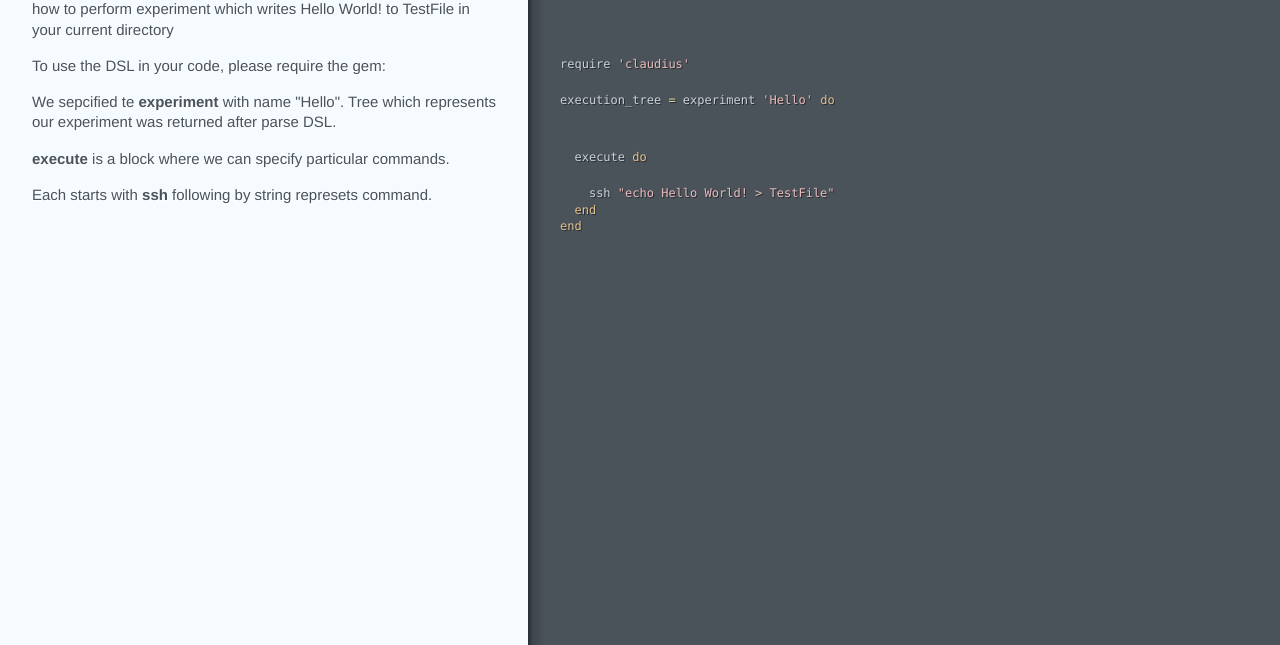
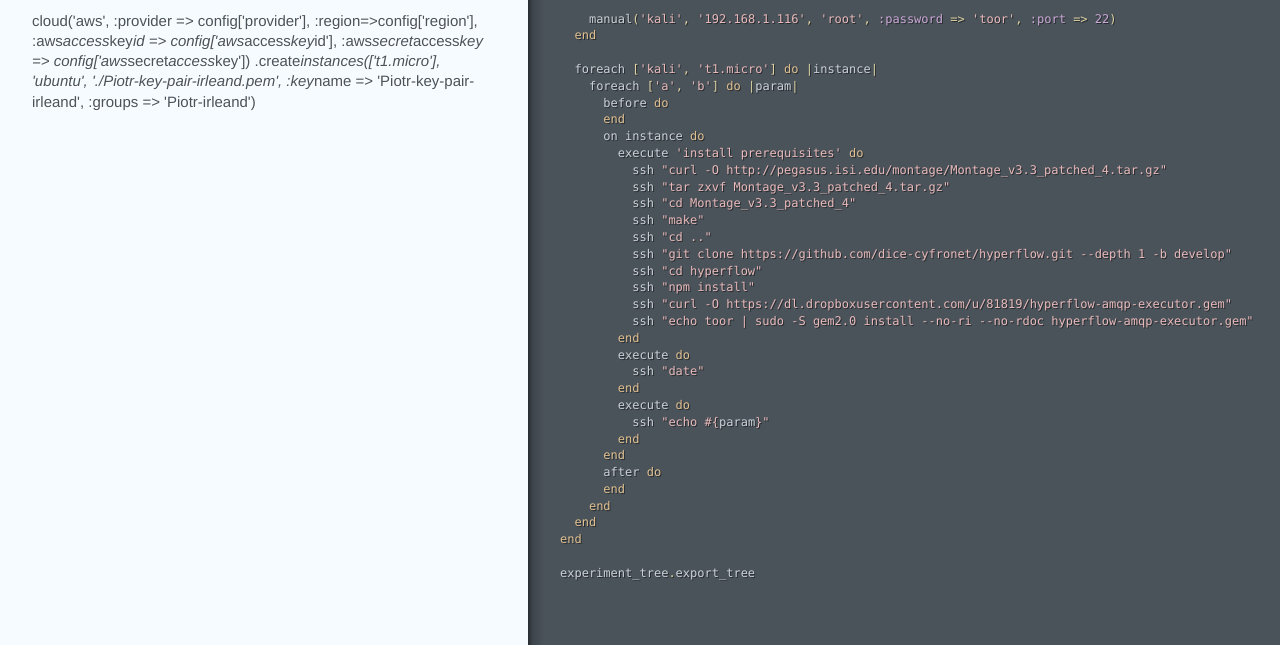
Before and after one commit to blostic/claudius, a plain HTML site: page examples/on_instance.html in a window 1280 px wide. Shown: the part 155-800 px from the top of the page. Drawn offline with Linux system fonts and the light colour scheme.

Commit message:
Generated documentation for 90baa3a81044f0808d4521de1702f2368dd69a50

```diff
--- a/assets/behavior.js
+++ b/assets/behavior.js
@@ -126,17 +126,7 @@ f.event={add:function(a,c,d,e,g){var h,i,j,k,l,m,n,o,p,q,r,s;if(!(a.nodeType===3
             "title": "on_instance"
           },
           "depth": 2,
-          "outline": [
-            {
-              "type": "heading",
-              "data": {
-                "level": 2,
-                "title": "Initiate experiment",
-                "slug": "initiate-experiment"
-              },
-              "depth": 2
-            }
-          ]
+          "outline": []
         }, {
           "type": "file",
           "data": {
--- a/examples/on_instance.html
+++ b/examples/on_instance.html
@@ -1,5 +1,44 @@
-<!DOCTYPE html><html lang="en"><head><title>examples/on_instance</title></head><meta http-equiv="Content-Type" content="text/html; charset=utf-8"><meta name="viewport" content="width=device-width, initial-scale=1.0, minimum-scale=1.0, maximum-scale=1.0"><meta name="groc-relative-root" content="../"><meta name="groc-document-path" content="examples/on_instance"><meta name="groc-project-path" content="examples/on_instance.rb"><meta name="groc-github-url" content="https://github.com/blostic/claudius"><link rel="stylesheet" type="text/css" media="all" href="../assets/style.css"><script type="text/javascript" src="../assets/behavior.js"></script><body><div id="meta"><div class="file-path"><a href="https://github.com/blostic/claudius/blob/master/examples/on_instance.rb">examples/on_instance.rb</a></div></div><div id="document"><div class="segment"></div><div class="segment"><div class="comments "><div class="wrapper"><h2 id="initiate-experiment">Initiate experiment</h2>
+<!DOCTYPE html><html lang="en"><head><title>examples/on_instance</title></head><meta http-equiv="Content-Type" content="text/html; charset=utf-8"><meta name="viewport" content="width=device-width, initial-scale=1.0, minimum-scale=1.0, maximum-scale=1.0"><meta name="groc-relative-root" content="../"><meta name="groc-document-path" content="examples/on_instance"><meta name="groc-project-path" content="examples/on_instance.rb"><meta name="groc-github-url" content="https://github.com/blostic/claudius"><link rel="stylesheet" type="text/css" media="all" href="../assets/style.css"><script type="text/javascript" src="../assets/behavior.js"></script><body><div id="meta"><div class="file-path"><a href="https://github.com/blostic/claudius/blob/master/examples/on_instance.rb">examples/on_instance.rb</a></div></div><div id="document"><div class="segment"><div class="code"><div class="wrapper"><span class="nb">require</span> <span class="s1">&#39;claudius&#39;</span>
+<span class="nb">require</span> <span class="s2">&quot;awesome_print&quot;</span>
 
-<p>Getting started Claudius is extremely simple. First example illustrates how to perform experiment which writes Hello World! to TestFile in your current directory</p></div></div></div><div class="segment"><div class="comments "><div class="wrapper"><p>To use the DSL in your code, please require the gem:</p></div></div><div class="code"><div class="wrapper"><span class="nb">require</span> <span class="s1">&#39;claudius&#39;</span></div></div></div><div class="segment"><div class="comments "><div class="wrapper"><p>We sepcified te <strong>experiment</strong> with name "Hello". Tree which represents our experiment was returned after parse DSL.</p></div></div><div class="code"><div class="wrapper"><span class="n">execution_tree</span> <span class="o">=</span> <span class="n">experiment</span> <span class="s1">&#39;Hello&#39;</span> <span class="k">do</span></div></div></div><div class="segment"><div class="comments "><div class="wrapper"><p><strong>execute</strong> is a block where we can specify particular commands.</p></div></div><div class="code"><div class="wrapper">  <span class="n">execute</span> <span class="k">do</span></div></div></div><div class="segment"><div class="comments "><div class="wrapper"><p>Each starts with <strong>ssh</strong> following by string represets command.</p></div></div><div class="code"><div class="wrapper">    <span class="n">ssh</span> <span class="s2">&quot;echo Hello World! &gt; TestFile&quot;</span>
+<span class="n">experiment_tree</span> <span class="o">=</span> <span class="n">experiment</span> <span class="s1">&#39;sdsdf&#39;</span> <span class="k">do</span>
+  <span class="n">define_providers</span> <span class="k">do</span></div></div></div><div class="segment"><div class="comments "><div class="wrapper"><p>cloud('aws', :provider => config['provider'],
+              :region=>config['region'],
+              :aws<em>access</em>key<em>id => config['aws</em>access<em>key</em>id'],
+              :aws<em>secret</em>access<em>key => config['aws</em>secret<em>access</em>key'])
+.create<em>instances(['t1.micro'], 'ubuntu', './Piotr-key-pair-irleand.pem',
+              :key</em>name => 'Piotr-key-pair-irleand',
+              :groups => 'Piotr-irleand')</p></div></div><div class="code"><div class="wrapper">    <span class="n">manual</span><span class="p">(</span><span class="s1">&#39;kali&#39;</span><span class="p">,</span> <span class="s1">&#39;192.168.1.116&#39;</span><span class="p">,</span> <span class="s1">&#39;root&#39;</span><span class="p">,</span> <span class="ss">:password</span> <span class="o">=&gt;</span> <span class="s1">&#39;toor&#39;</span><span class="p">,</span> <span class="ss">:port</span> <span class="o">=&gt;</span> <span class="mi">22</span><span class="p">)</span>
   <span class="k">end</span>
-<span class="k">end</span></div></div></div></div></body></html>
+
+  <span class="n">foreach</span> <span class="o">[</span><span class="s1">&#39;kali&#39;</span><span class="p">,</span> <span class="s1">&#39;t1.micro&#39;</span><span class="o">]</span> <span class="k">do</span> <span class="o">|</span><span class="n">instance</span><span class="o">|</span>
+    <span class="n">foreach</span> <span class="o">[</span><span class="s1">&#39;a&#39;</span><span class="p">,</span> <span class="s1">&#39;b&#39;</span><span class="o">]</span> <span class="k">do</span> <span class="o">|</span><span class="n">param</span><span class="o">|</span>
+      <span class="n">before</span> <span class="k">do</span>
+      <span class="k">end</span>
+      <span class="n">on</span> <span class="n">instance</span> <span class="k">do</span>
+        <span class="n">execute</span> <span class="s1">&#39;install prerequisites&#39;</span> <span class="k">do</span>
+          <span class="n">ssh</span> <span class="s2">&quot;curl -O http://pegasus.isi.edu/montage/Montage_v3.3_patched_4.tar.gz&quot;</span>
+          <span class="n">ssh</span> <span class="s2">&quot;tar zxvf Montage_v3.3_patched_4.tar.gz&quot;</span>
+          <span class="n">ssh</span> <span class="s2">&quot;cd Montage_v3.3_patched_4&quot;</span>
+          <span class="n">ssh</span> <span class="s2">&quot;make&quot;</span>
+          <span class="n">ssh</span> <span class="s2">&quot;cd ..&quot;</span>
+          <span class="n">ssh</span> <span class="s2">&quot;git clone https://github.com/dice-cyfronet/hyperflow.git --depth 1 -b develop&quot;</span>
+          <span class="n">ssh</span> <span class="s2">&quot;cd hyperflow&quot;</span>
+          <span class="n">ssh</span> <span class="s2">&quot;npm install&quot;</span>
+          <span class="n">ssh</span> <span class="s2">&quot;curl -O https://dl.dropboxusercontent.com/u/81819/hyperflow-amqp-executor.gem&quot;</span>
+          <span class="n">ssh</span> <span class="s2">&quot;echo toor | sudo -S gem2.0 install --no-ri --no-rdoc hyperflow-amqp-executor.gem&quot;</span>
+        <span class="k">end</span>
+        <span class="n">execute</span> <span class="k">do</span>
+          <span class="n">ssh</span> <span class="s2">&quot;date&quot;</span>
+        <span class="k">end</span>
+        <span class="n">execute</span> <span class="k">do</span>
+          <span class="n">ssh</span> <span class="s2">&quot;echo </span><span class="si">#{</span><span class="n">param</span><span class="si">}</span><span class="s2">&quot;</span>
+        <span class="k">end</span>
+      <span class="k">end</span>
+      <span class="n">after</span> <span class="k">do</span>
+      <span class="k">end</span>
+    <span class="k">end</span>
+  <span class="k">end</span>
+<span class="k">end</span>
+
+<span class="n">experiment_tree</span><span class="o">.</span><span class="n">export_tree</span></div></div></div></div></body></html>
```
Also changed, not shown: examples/simple_program.html (+7 -3 lines), examples/specify_instances.html (+11 -15 lines), index.html (+3 -1 lines).
